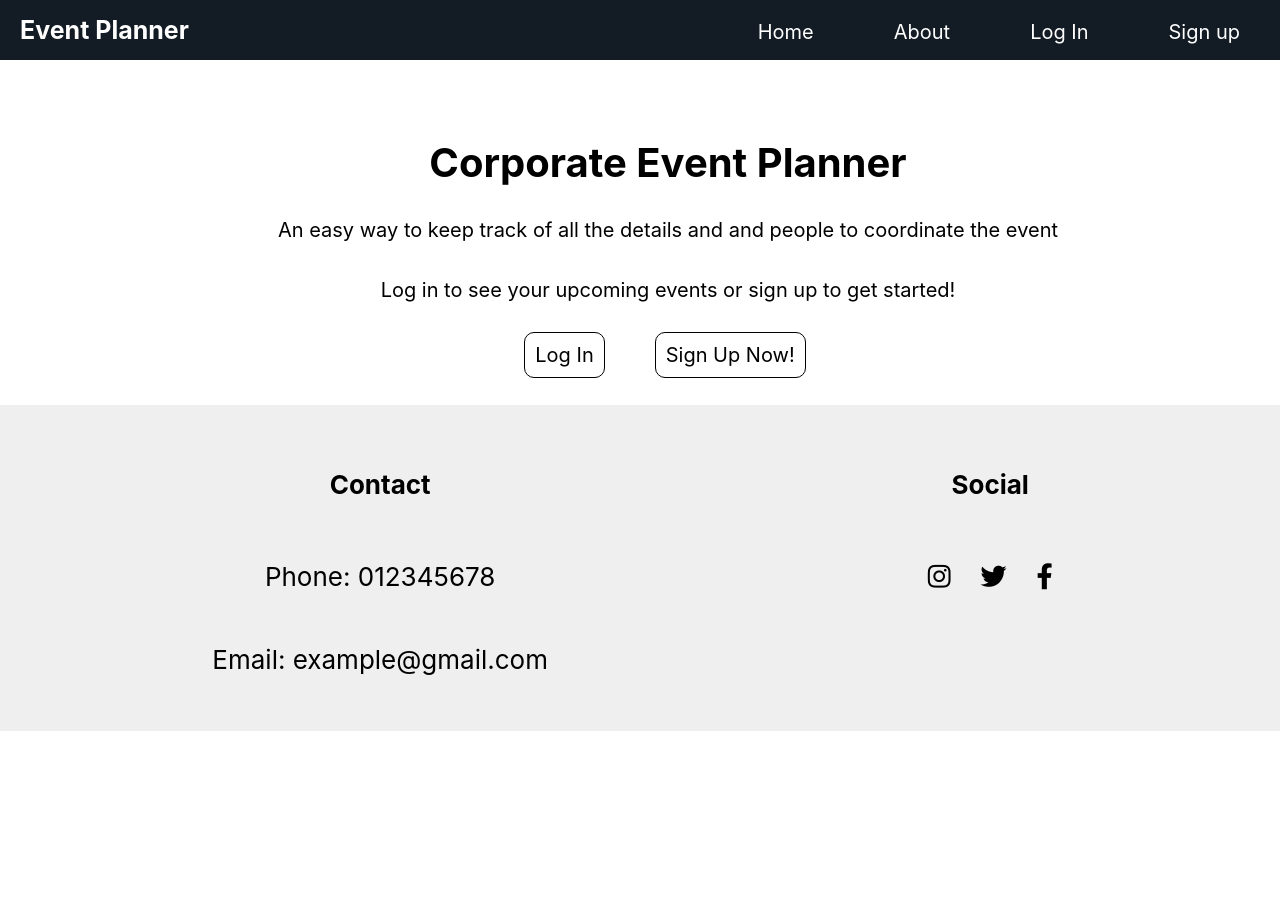
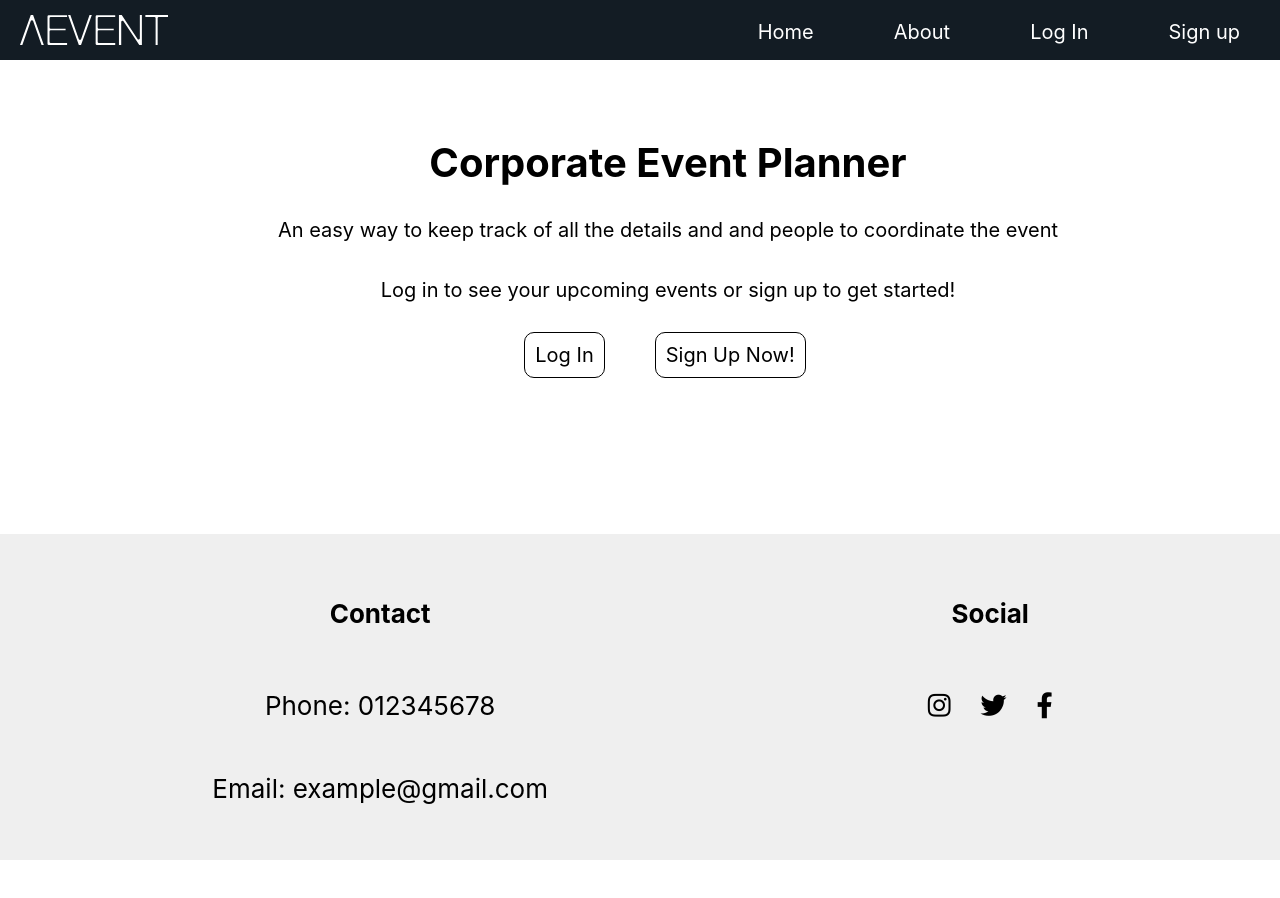
Before and after one commit to corporate-event-planner-webeu/corporate-event-planner-frontend, a React (Create React App) app: page / in a window 1280 px wide. Shown: the top 898 px of the page. After the commit the page ends 860 px from the top, so only its background shows below. Built offline with nearby package versions, Linux system fonts and the light colour scheme.

Commit message:
Fix footer to bottom

```diff
--- a/src/components/Navigation.js
+++ b/src/components/Navigation.js
@@ -1,6 +1,7 @@
 import React from 'react';
 import styled from 'styled-components';
 import { Link, Route } from 'react-router-dom';
+import Logo from '../assets/logo_white.svg';
 
 export class Navigation extends React.Component{
 
@@ -13,7 +14,7 @@ export class Navigation extends React.Component{
     render(){
         return (
             <HeaderStyled>
-                <h2>Event Planner</h2>
+                <img src={Logo} alt={'logo'}/>
                 <MenuStyled>
                     <ul>
                         <Route
@@ -50,8 +51,15 @@ const HeaderStyled = styled.div`
     flex-direction: row;
     justify-content: space-between;
     background-color: rgb(19, 28, 36);
+    //background: #07A0C3;
     color: white;
     height: 60px;
+
+    img {
+    height: 50%;
+    align-self: center;
+    padding-left: 20px;
+    }
 
     h2{
         margin: 15px 0;
--- a/src/views/LandingPage.js
+++ b/src/views/LandingPage.js
@@ -5,7 +5,7 @@ import Footer from'../components/Footer';
 
 export default function LandingPage() {
     return (
-        <div>
+        <LandingPageWrapper>
             <Homestyled>
                     <div className="text">
                         <h1>Corporate Event Planner</h1>
@@ -18,9 +18,15 @@ export default function LandingPage() {
                         </LinkStyled>
             </Homestyled>
             <Footer/>
-        </div>
+        </LandingPageWrapper>
     )
 }
+const LandingPageWrapper = styled.div`
+  display: flex;
+  flex-direction: column;
+  justify-content: space-between;
+  height: 100vh;
+`;
 
 const Homestyled = styled.div`
     color: black;
```
